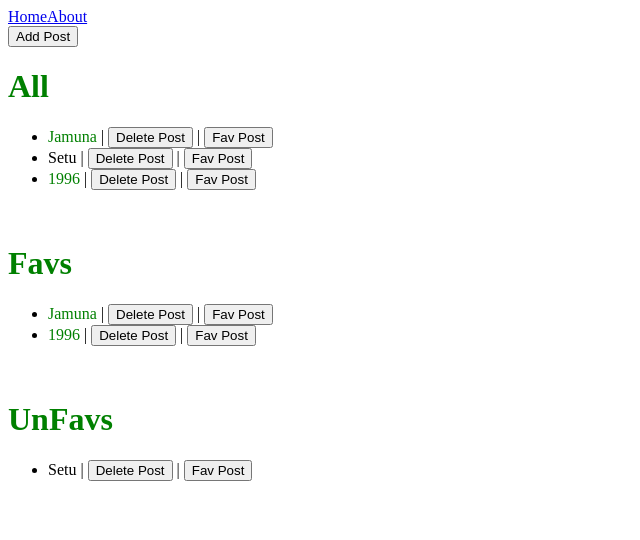
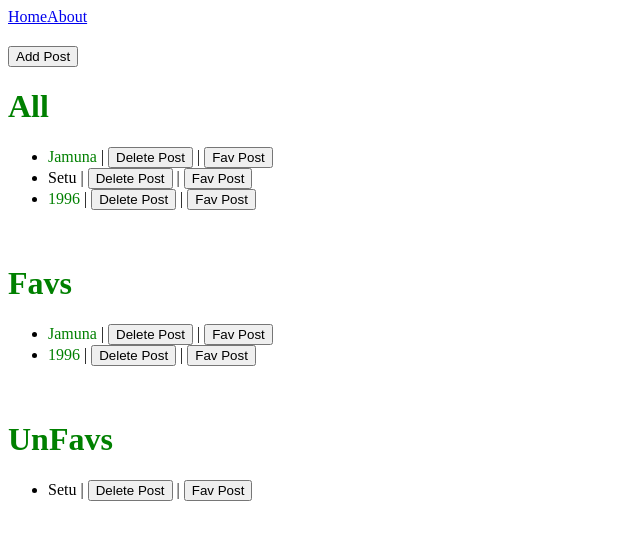
Before and after one commit to zahidupm/vue-projects-by-polash-vai-class-14, a Vue app: page / in a window 1280 px wide. Shown: the top 540 px of the page, without its empty margins (0-640 px from the left). Built offline with nearby package versions, Linux system fonts and the light colour scheme.

Commit message:
netlify deploy

```diff
--- a/index.html
+++ b/index.html
@@ -1,10 +1,10 @@
 <!DOCTYPE html>
 <html lang="en">
   <head>
-    <meta charset="UTF-8">
-    <link rel="icon" href="/favicon.ico">
-    <meta name="viewport" content="width=device-width, initial-scale=1.0">
-    <title>Vite App</title>
+    <meta charset="UTF-8" />
+    <link rel="icon" href="/favicon.ico" />
+    <meta name="viewport" content="width=device-width, initial-scale=1.0" />
+    <title>Vue Course</title>
   </head>
   <body>
     <div id="app"></div>
--- a/src/views/HomePage.vue
+++ b/src/views/HomePage.vue
@@ -1,5 +1,5 @@
 <template>
-  <button @click="addPost">Add Post</button>
+  <button class="top" @click="addPost">Add Post</button>
   <!-- favCount: {{ favCount }} <br />
   UnFavorite Count: {{ unFavCount }} -->
   <h1>All</h1>
@@ -101,4 +101,7 @@
 h1 {
   color: green;
 }
+.top {
+  margin-top: 20px;
+}
 </style>
```
